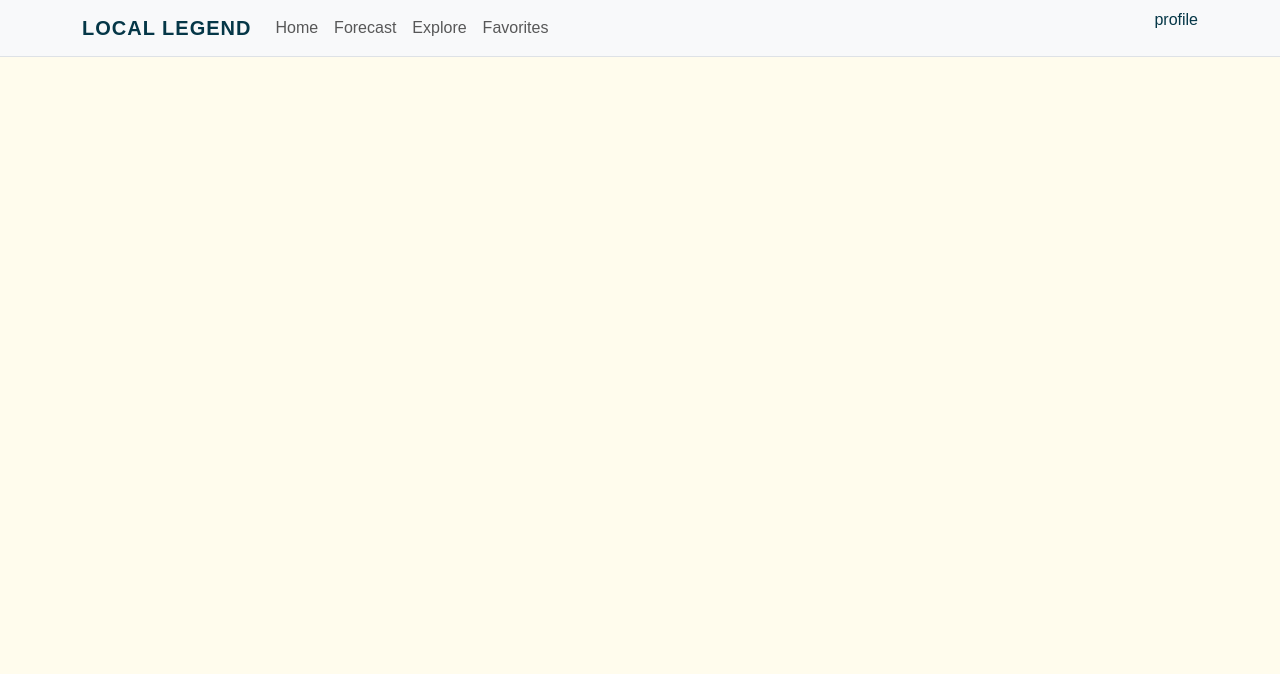
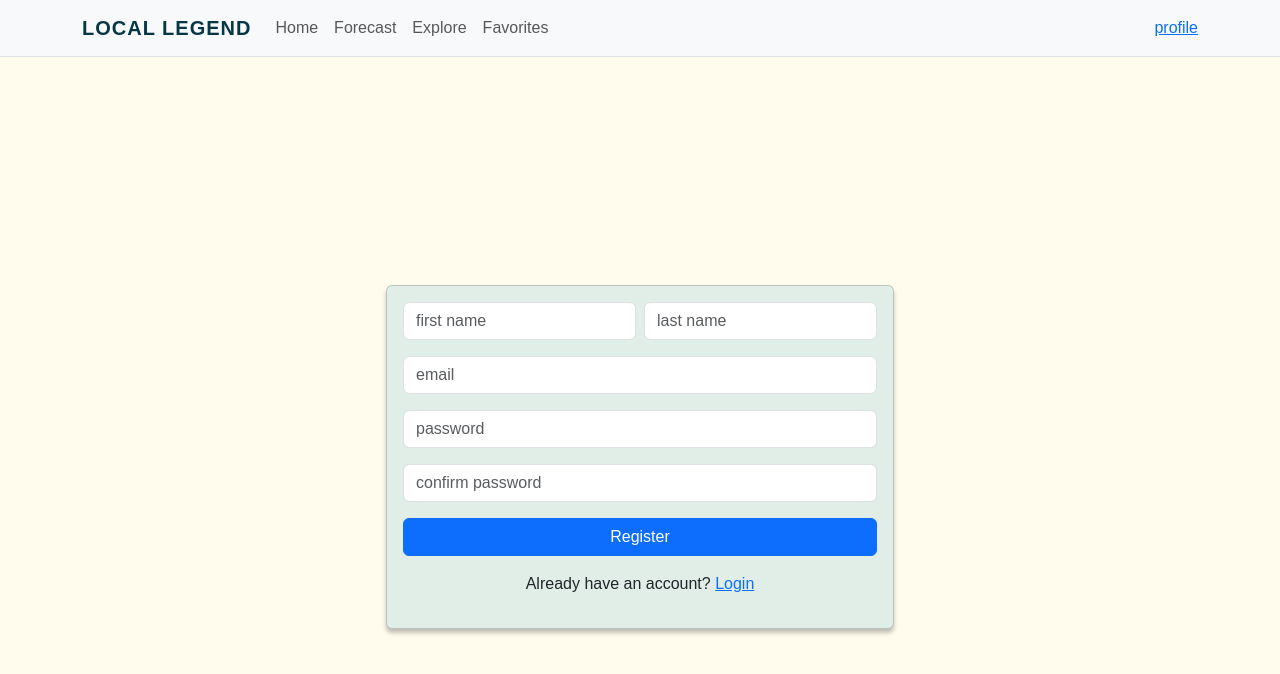
Before and after one commit to matt-skokos/inf124project, a React (Create React App) app: page /register in a window 1280 px wide. Shown: the top 674 px of the page. Built offline with nearby package versions, Linux system fonts and the light colour scheme.

Commit message:
Implement basic react component for log in page and registeration page.

```diff
--- a/src/App.js
+++ b/src/App.js
@@ -3,6 +3,7 @@ import { BrowserRouter, Routes, Route } from 'react-router-dom';
 import Navbar from './components/Navbar';
 import Home from './components/Home';
 import Login from './components/Login';
+import Register from './components/Register';
 
 function App() {
   return (
@@ -14,6 +15,7 @@ function App() {
         <Routes>
           <Route path='/' element={<Home/>} />
           <Route path='/login' element={<Login/>}/>
+          <Route path='/register' element={<Register/>} />
           {/* Add other routes here: Forecast, Explore Spots, Favorites */}
         </Routes>
       </div>
--- a/src/components/Login.jsx
+++ b/src/components/Login.jsx
@@ -3,10 +3,50 @@ import ContentCard from "./Cards/ContentCard";
 
 function Login()
 {
+
+    const [email, setEmail] = useState("");
+    const [password, setPassword] = useState("");
+
+    const handleSubmit = (e) => {
+        e.preventDefault();
+        // Handle login logic here, e.g., API call to authenticate user
+        console.log("Email:", email);
+        console.log("Password:", password);
+    };
+
     return(
-        <ContentCard>
-
-        </ContentCard>
+        <div className="justify-content-center align-items-center d-flex vh-100">
+            <ContentCard>
+                <form className="login-form" onSubmit={handleSubmit}>
+                    <div className="mb-3">
+                        <input
+                            type="email"
+                            className="form-control"
+                            id="email"
+                            placeholder="email"
+                            value={email}
+                            onChange={(e) => setEmail(e.target.value)}
+                            required
+                        />
+                    </div>
+                    <div className="mb-3">
+                        <input
+                            type="password"
+                            className="form-control"
+                            id="password"
+                            placeholder="password"
+                            value={password}
+                            onChange={(e) => setPassword(e.target.value)}
+                            required
+                        />
+                    </div>
+                    <button type="submit" className="btn btn-primary w-100 mb-3">Login</button>
+                    <div className="text-center">
+                        <p>Don't have an account? <a href="/register">Register</a></p>
+                    </div>
+                </form>
+            </ContentCard>
+        </div>
     );
 }
 
--- a/src/components/Navbar.jsx
+++ b/src/components/Navbar.jsx
@@ -37,7 +37,7 @@ function Navbar(){
 
                 <span className='navbar-profile-icon'>
                     {/* TODO: replace with profile icon */}
-                    <p>profile</p>
+                    <a href='/login'>profile</a>
                 </span>
 
 
--- /dev/null
+++ b/src/components/Register.jsx
@@ -0,0 +1,93 @@
+import React, {useState} from "react";
+import ContentCard from "./Cards/ContentCard";
+
+function Register() {
+    const [firstName, setFirstName] = useState("");
+    const [lastName, setLastName] = useState("");
+    const [email, setEmail] = useState("");
+    const [password, setPassword] = useState("");
+    const [confirmPassword, setConfirmPassword] = useState("");
+
+    const handleSubmit = (e) => {
+        e.preventDefault();
+        // Handle registration logic here, e.g., API call to create user
+        if (password !== confirmPassword) {
+            alert("Passwords do not match!");
+            return;
+        }
+        console.log("First Name:", firstName);
+        console.log("Last Name:", lastName);
+        console.log("Email:", email);
+        console.log("Password:", password);
+    }
+
+    return(
+        <div className="justify-content-center align-items-center d-flex vh-100">
+            <ContentCard>
+                <form className="register-form" onSubmit={handleSubmit}>
+
+                    <div className="mb-3 d-flex gap-2">
+                        <input
+                            type="text"
+                            className="form-control"
+                            id="firstName"
+                            placeholder="first name"
+                            value={firstName}
+                            onChange={(e) => setFirstName(e.target.value)}
+                            required
+                        />
+                        <input
+                            type="text"
+                            className="form-control"
+                            id="lastName"
+                            placeholder="last name"
+                            value={lastName}
+                            onChange={(e) => setLastName(e.target.value)}
+                            required
+                        />
+                    </div>
+
+                    <div className="mb-3">
+                        <input
+                            type="email"
+                            className="form-control"
+                            id="email"
+                            placeholder="email"
+                            value={email}
+                            onChange={(e) => setEmail(e.target.value)}
+                            required
+                        />
+                    </div>
+                    <div className="mb-3">
+                        <input
+                            type="password"
+                            className="form-control"
+                            id="password"
+                            placeholder="password"
+                            value={password}
+                            onChange={(e) => setPassword(e.target.value)}
+                            required
+                        />
+                    </div>
+                    <div className="mb-3">
+                        <input
+                            type="password"
+                            className="form-control"
+                            id="confirmpassword"
+                            placeholder="confirm password"
+                            value={confirmPassword}
+                            onChange={(e) => setConfirmPassword(e.target.value)}
+                            required
+                        />
+                    </div>
+                    <button type="submit" className="btn btn-primary w-100 mb-3">Register</button>
+                    <div className="text-center">
+                        <p>Already have an account? <a href="/login">Login</a></p>
+                    </div>
+                </form>
+            </ContentCard>
+        </div>
+    )
+};
+
+export default Register;
```
